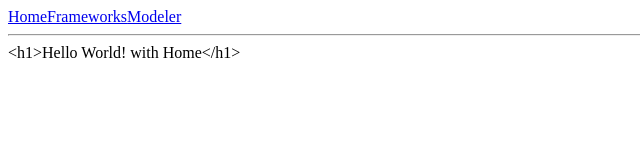
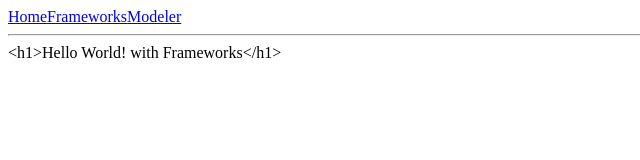
Before and after one commit to raphael-brand/react-bpmn-playjs-codebase, a React (Create React App) app: page /frameworks in a window 1280 px wide. Shown: the top 160 px of the page, without its empty margins (0-640 px from the left). Built offline with nearby package versions, Linux system fonts and the light colour scheme.

Commit message:
Modeler and Frameworks pages

```diff
--- a/src/App.jsx
+++ b/src/App.jsx
@@ -11,8 +11,9 @@ import {
 // import Navigation component
 // import Homepage component
 import HomePage from './pages/HomePage';
+import FrameworksPage  from './pages/FrameworksPage';
 // import Modeler page component
-
+import ModelerPage from './pages/ModelerPage';
 
 export default () => {
   return (<>
@@ -21,9 +22,18 @@ export default () => {
     <Link to="/frameworks">Frameworks</Link>
     <Link to="/modeler">Modeler</Link>
    <hr />
-   <Route>
     {/* render routing logic of react-router-dom */}
-     <HomePage />
+   <Switch>
+    <Route exact path="/">
+      <HomePage />
     </Route>
+    <Route path="/frameworks">
+      <FrameworksPage />
+    </Route>
+    <Route path="/modeler">
+      <ModelerPage />
+    </Route>
+   </Switch>
+
   </>)
 }
--- a/src/pages/FrameworksPage.js
+++ b/src/pages/FrameworksPage.js
@@ -0,0 +1,9 @@
+function FrameworksPage() {
+  // We can call useParams() here to get the params,
+  // or in any child element as well!
+ // ...
+ let pagename = "Frameworks";
+  return `<h1>Hello World! with ${pagename}</h1>`;
+}
+
+export default FrameworksPage;
--- a/src/pages/ModelerPage.js
+++ b/src/pages/ModelerPage.js
@@ -1,6 +1,16 @@
 import BpmnJs from "bpmn-js/dist/bpmn-modeler.development.js";
-import "bpmn-js/dist/assets/diagram-js.css";
-import "bpmn-js/dist/assets/bpmn-font/css/bpmn-embedded.css";
+// import "bpmn-js/dist/assets/diagram-js.css";
+// import "bpmn-js/dist/assets/bpmn-font/css/bpmn-embedded.css";
 
 // export a modeler page component
 // use the modeler to instantiate a modeler instanceof
+
+function ModelerPage() {
+  // We can call useParams() here to get the params,
+  // or in any child element as well!
+ // ...
+ let pagename = "Modeler";
+  return `<h1>Hello World! with ${pagename}</h1>`;
+}
+
+export default ModelerPage;
```
